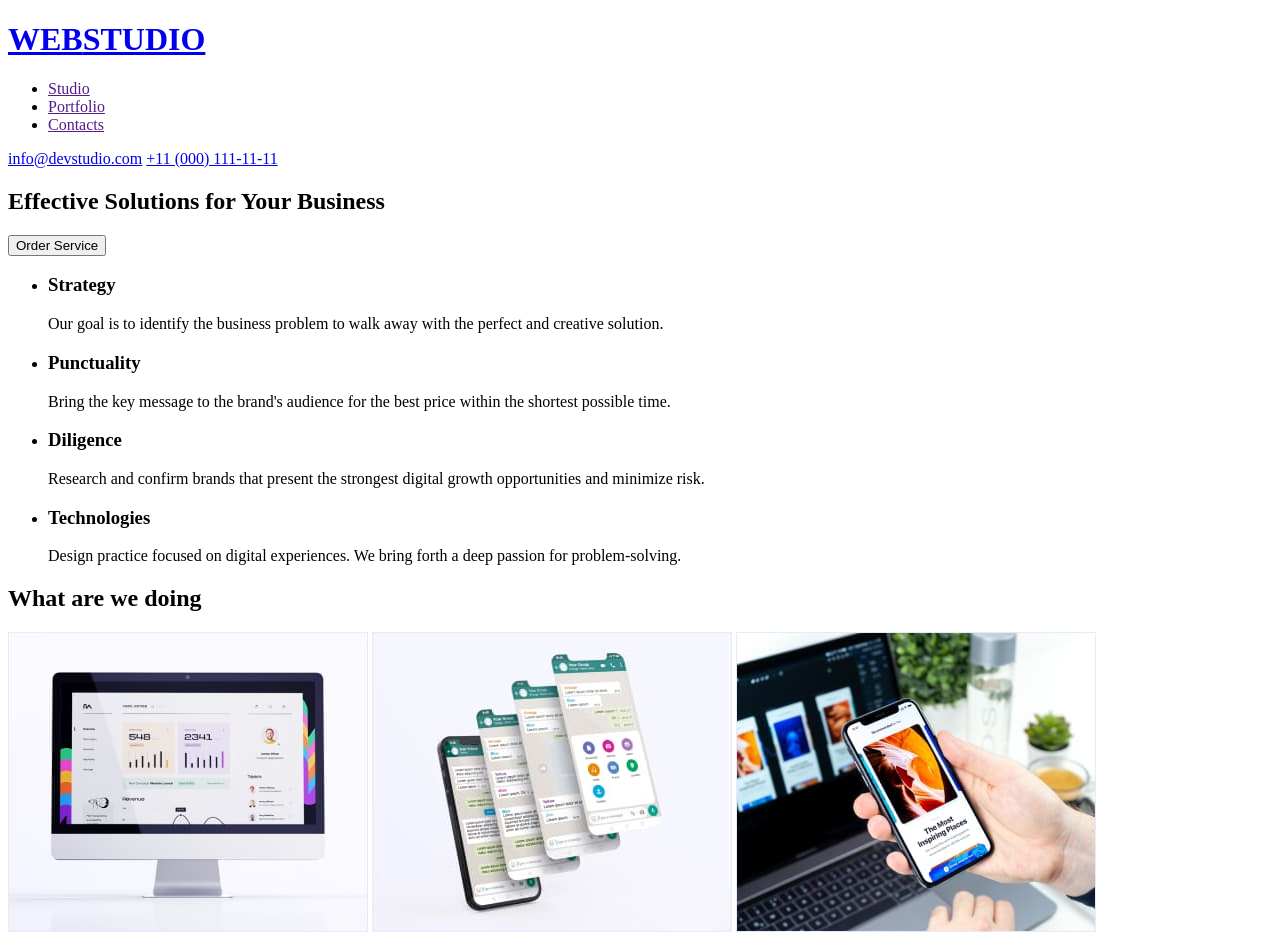
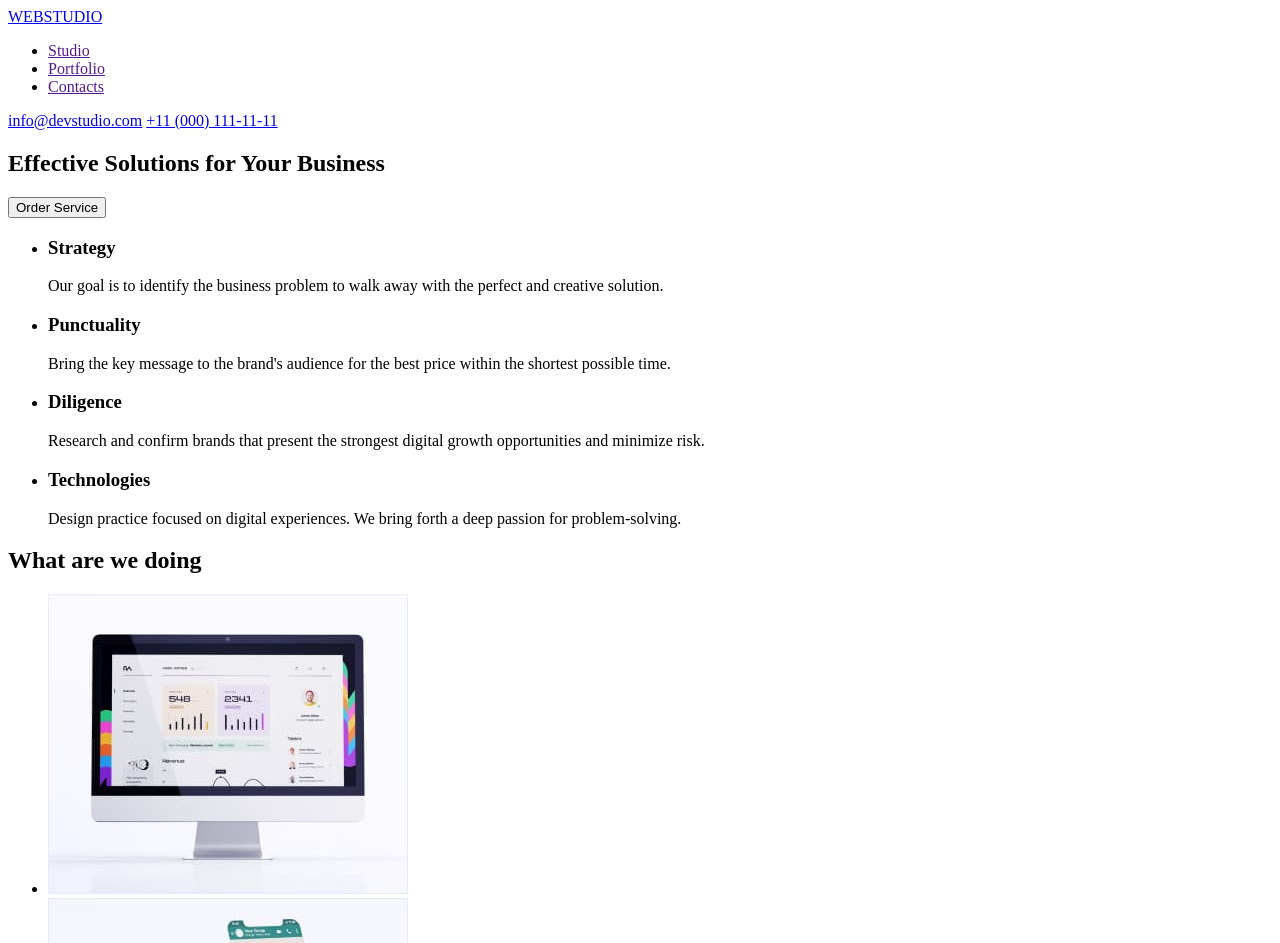
Before and after one commit to abselyam15/goit-markup-hw-01, a plain HTML site: page index.html in a window 1280 px wide. Shown: the top 943 px of the page. Drawn offline with Linux system fonts and the light colour scheme.

Commit message:
Fix ul bug

```diff
--- a/index.html
+++ b/index.html
@@ -8,9 +8,7 @@
   </head>
   <body>
     <header>
-      <a href="/">
-        <h1>WEB<span>STUDIO</span></h1>
-      </a>
+      <a href="/">WEB<span>STUDIO</span></a>
       <nav>
         <ul>
           <li><a href="">Studio</a></li>
@@ -35,8 +33,6 @@
               perfect and creative solution.
             </p>
           </li>
-        </ul>
-        <ul>
           <li>
             <h3>Punctuality</h3>
             <p>
@@ -44,8 +40,6 @@
               within the shortest possible time.
             </p>
           </li>
-        </ul>
-        <ul>
           <li>
             <h3>Diligence</h3>
             <p>
@@ -53,8 +47,6 @@
               growth opportunities and minimize risk.
             </p>
           </li>
-        </ul>
-        <ul>
           <li>
             <h3>Technologies</h3>
             <p>
@@ -66,9 +58,17 @@
       </section>
       <section>
         <h2>What are we doing</h2>
-        <img src="./images/1.jpg" alt="PC" width="360" height="300" />
-        <img src="./images/2.jpg" alt="Phone" width="360" height="300" />
-        <img src="./images/3.jpg" alt="Phone" width="360" height="300" />
+        <ul>
+          <li>
+            <img src="./images/1.jpg" alt="PC" width="360" height="300" />
+          </li>
+          <li>
+            <img src="./images/2.jpg" alt="Phone" width="360" height="300" />
+          </li>
+          <li>
+            <img src="./images/3.jpg" alt="Phone" width="360" height="300" />
+          </li>
+        </ul>
       </section>
       <section>
         <h2>Our Team</h2>
```
